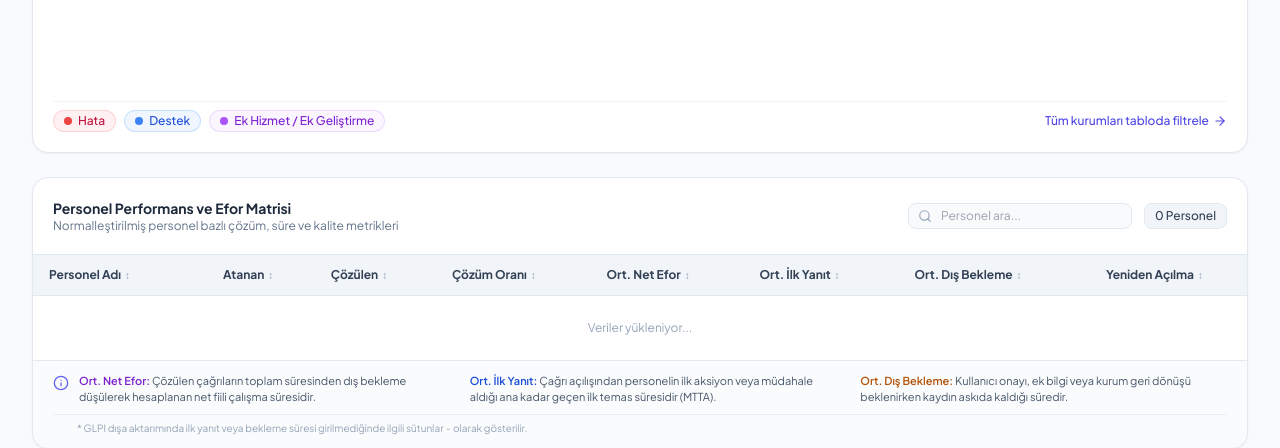
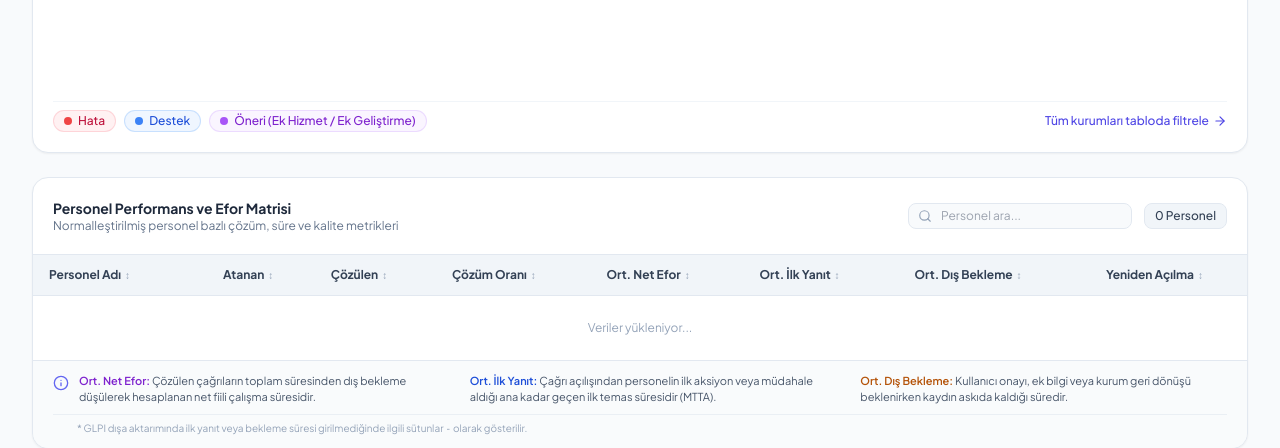
Before and after one commit to mozdemir90/metrika, a FastAPI app: page / in a window 1280 px wide. Shown: the part 1559-2007 px from the top of the page. Run offline with FastAPI, Linux system fonts and the light colour scheme; some libraries are stand-ins or nearby versions.

Commit message:
fix(ui): show Öneri on chart top legend and Öneri (Ek Hizmet / Ek Geliştirme) on bottom pill

```diff
--- a/app/templates/dashboard.html
+++ b/app/templates/dashboard.html
@@ -970,7 +970,7 @@
               </span>
               <span class="inline-flex items-center gap-1.5 px-2.5 py-0.5 rounded-full bg-purple-50 border border-purple-200/80 text-purple-700 text-xs font-medium">
                 <span class="w-2 h-2 rounded-full bg-purple-500 shrink-0"></span>
-                <span>Ek Hizmet / Ek Geliştirme</span>
+                <span>Öneri (Ek Hizmet / Ek Geliştirme)</span>
               </span>
             </div>
             <!-- Switch to Table View Link -->
@@ -1871,7 +1871,7 @@
               borderRadius: 3
             },
             {
-              label: 'Ek Hizmet / Ek Geliştirme',
+              label: 'Öneri',
               data: suggestionData,
               backgroundColor: '#8b5cf6',
               stack: 'Stack 0',
```
